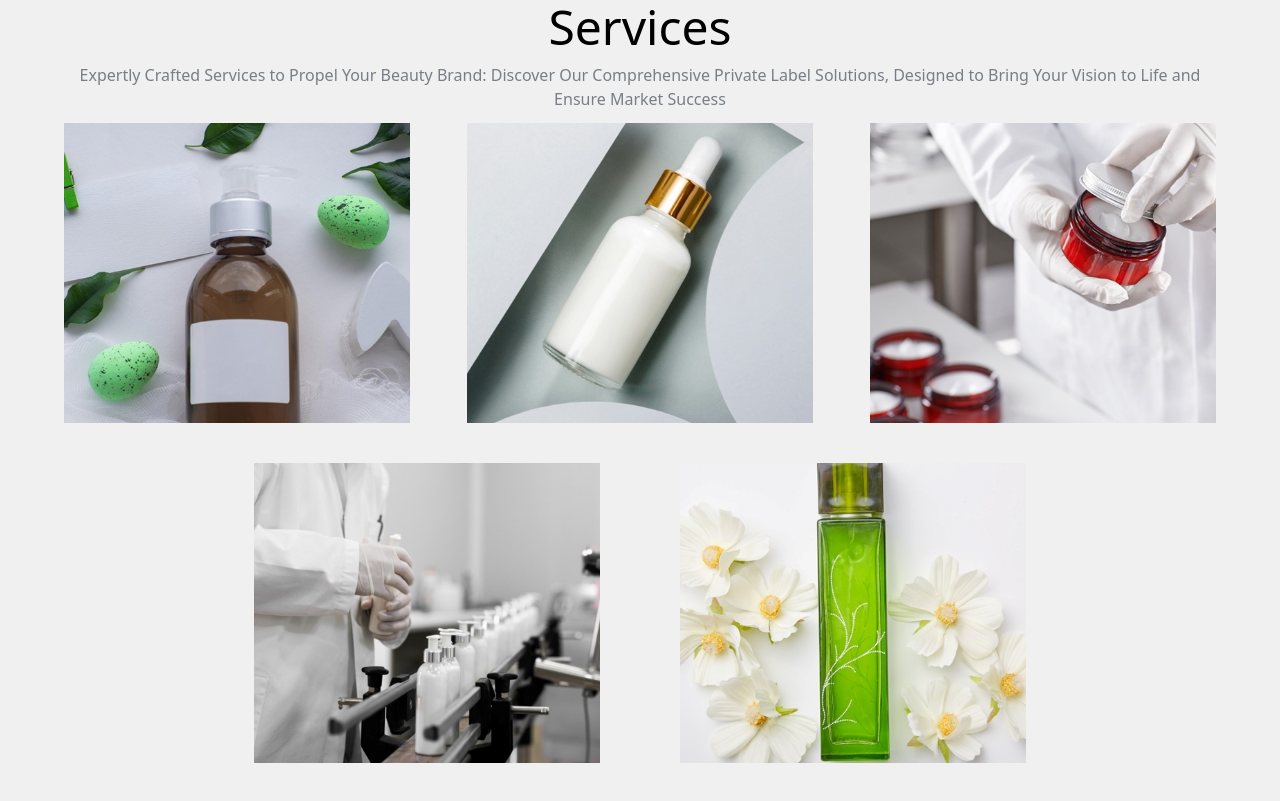
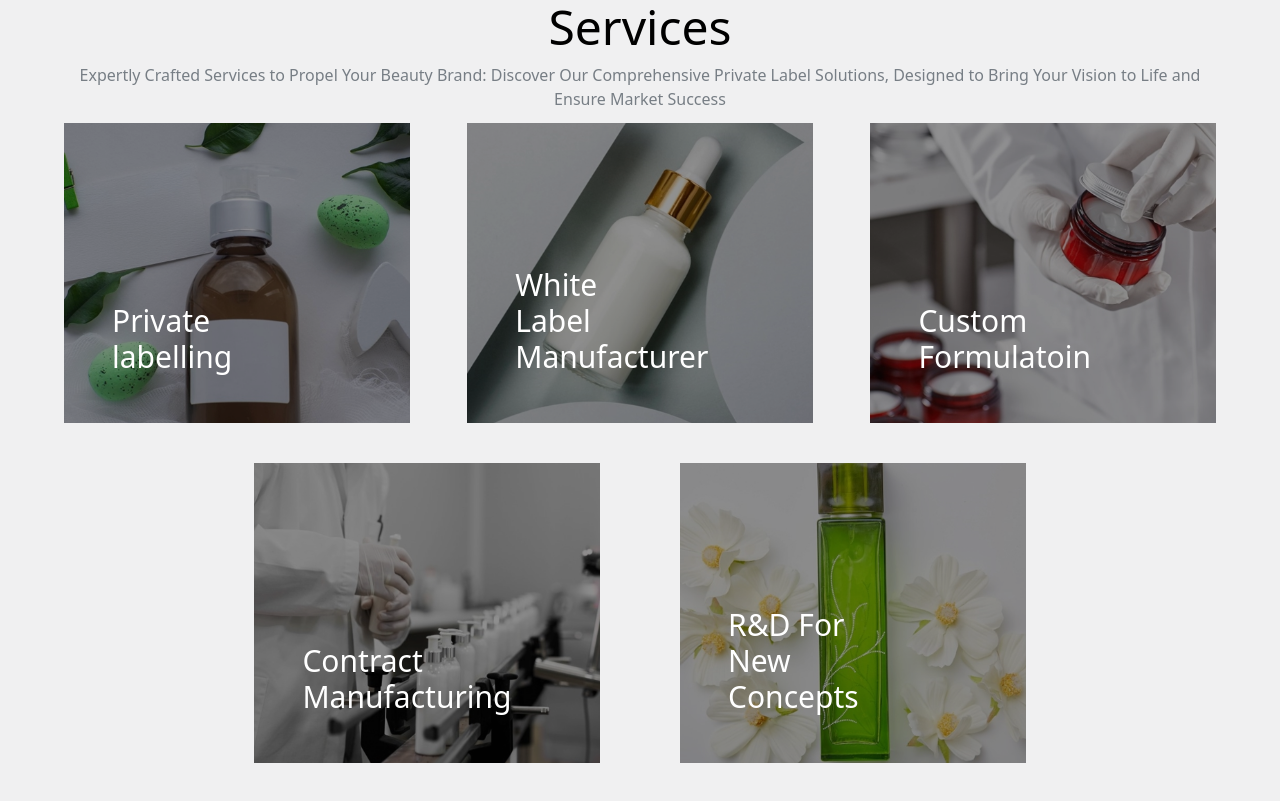
Before and after one commit to NaveenWebDev/clientWeb, a website built with Vite: page index.html in a window 1280 px wide. Shown: the part 1717-2518 px from the top of the page. Built offline with nearby package versions, Linux system fonts and the light colour scheme.

Commit message:
modifying service section

```diff
--- a/index.html
+++ b/index.html
@@ -159,23 +159,39 @@
             </div>
             <div class="serviceItems">
                 <div class="threeItems flex gap-10 flex-col md:flex-row justify-between">
-                    <div class="h-[300px] w-full md:w-[30%]">
+                    <div class="h-[300px] w-full md:w-[30%] relative">
                         <img src="./assest/Label.jpg" alt="serviceImages" width="100%" class="object-cover object-center h-full">
+                        <div class="absolute top-0 p-[3rem] flex items-end w-full bg-[#03030370] z-10 h-full">
+                          <p class="text-white text-3xl w-[50%]">Private labelling</p>
+                        </div>
                     </div>
-                    <div class="h-[300px] w-full md:w-[30%]">
+                    <div class="h-[300px] w-full md:w-[30%] relative">
                         <img src="./assest/White-Label-Manufacturer.jpg" alt="serviceImages" width="100%" class="object-cover object-center h-full">
+                        <div class="absolute top-0 p-[3rem] flex items-end w-full bg-[#03030370] z-10 h-full">
+                          <p class="text-white text-3xl w-[50%]">White Label Manufacturer</p>
+                        </div>
                     </div>
-                    <div class="h-[300px] w-full md:w-[30%]">
+
+                    <div class="h-[300px] w-full md:w-[30%] relative">
                         <img src="./assest/Cosmetic-Manufacturer.jpg" alt="serviceImages" width="100%" class="object-cover object-center h-full">
+                        <div class="absolute top-0 p-[3rem] flex items-end w-full bg-[#03030370] z-10 h-full">
+                          <p class="text-white text-3xl w-[50%]">Custom Formulatoin</p>
+                        </div>
                     </div>
                 </div>
 
                 <div class="twoItems flex gap-[80px] flex-col md:flex-row justify-center mt-10">
-                    <div class="h-[300px] md:w-[30%]">
+                    <div class="h-[300px] md:w-[30%] relative">
                         <img src="./assest/Contract-Manufacturer.jpg" alt="serviceImages" width="100%" class="object-cover object-center h-full">
+                        <div class="absolute top-0 p-[3rem] flex items-end w-full bg-[#03030370] z-10 h-full">
+                          <p class="text-white text-3xl w-[50%]">Contract Manufacturing</p>
+                        </div>
                     </div>
-                <div class="h-[300px] md:w-[30%]">
+                <div class="h-[300px] md:w-[30%] relative" >
                     <img src="./assest/Travel-Pack.jpg" alt="serviceImages" width="100%" class="object-cover object-center h-full">
+                    <div class="absolute top-0 p-[3rem] flex items-end w-full bg-[#03030370] z-10 h-full">
+                      <p class="text-white text-3xl w-[50%]">R&D For New Concepts</p>
+                    </div>
                 </div>
             </div>
         </div>
```
